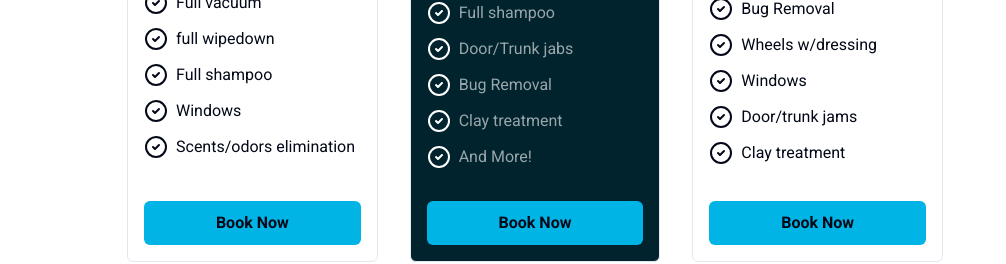
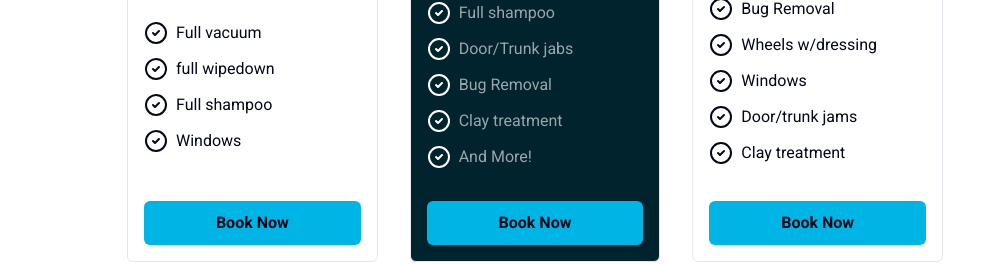
Before and after one commit to sahag98/ofresh, a Next.js app: page / in a window 1280 px wide. Shown: the part 3740-4004 px from the top of the page, without its empty margins (105-1111 px from the left). Built offline with nearby package versions, Linux system fonts and the light colour scheme.

Commit message:
removed odor elimination from packages.

```diff
--- a/components/Packages.tsx
+++ b/components/Packages.tsx
@@ -9,13 +9,7 @@ const Packages = () => {
     {
       title: "O'TRA Interior",
       description: "Only Interior detailing.",
-      services: [
-        "Full vacuum",
-        "full wipedown",
-        "Full shampoo",
-        "Windows",
-        "Scents/odors elimination",
-      ],
+      services: ["Full vacuum", "full wipedown", "Full shampoo", "Windows"],
       prices: [
         {
           carType: "Sedan",
--- a/components/PaymentForm.tsx
+++ b/components/PaymentForm.tsx
@@ -64,13 +64,7 @@ const PaymentForm = ({ accessCode }) => {
     {
       title: "O'TRA Interior",
       description: "Only Interior detailing",
-      services: [
-        "Full vacuum",
-        "full wipedown",
-        "Full shampoo",
-        "Windows",
-        "Scents/odors elimination",
-      ],
+      services: ["Full vacuum", "full wipedown", "Full shampoo", "Windows"],
       prices: [
         {
           carType: "Sedan",
```
